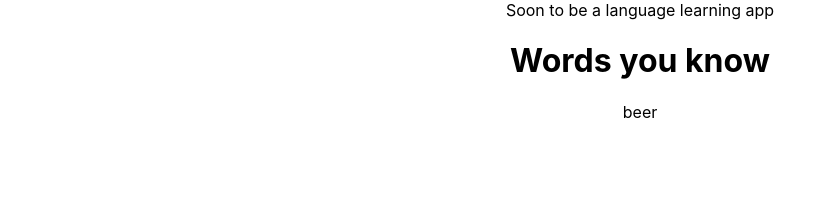
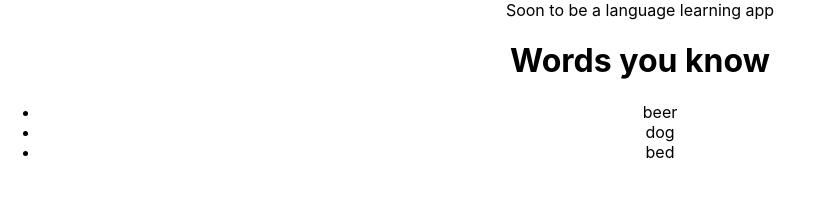
Before and after one commit to tommcandrew/Word-Box, a React (Create React App) app: page / in a window 1280 px wide. Shown: the top 212 px of the page, without its empty margins (0-814 px from the left). Built offline with nearby package versions, Linux system fonts and the light colour scheme.

Commit message:
Display a list of Nouns

```diff
--- a/src/Components/WordListDisplay.js
+++ b/src/Components/WordListDisplay.js
@@ -1,10 +1,16 @@
 import React from 'react';
 
 const WordListDisplay = (props) =>  {
+    var wordList = [];
+    if (props.types.includes('Nouns')) {
+        for (var i in props.words.nouns) {
+            wordList.push(<li>{props.words.nouns[i].english}</li>)
+        }
+    }
     return (
         <div>
             <h1>Words you know</h1>
-            <p>{props.words.nouns[0].english}</p>
+            <ul>{wordList}</ul>
         </div>
     )
 }
```
